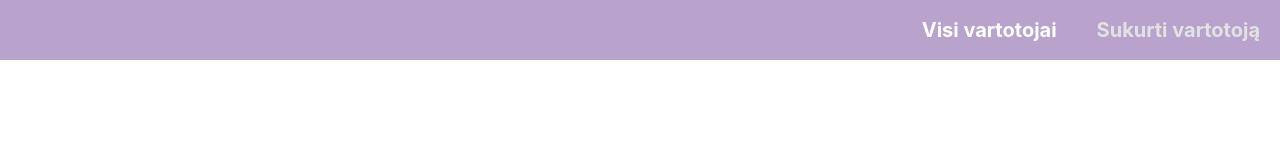
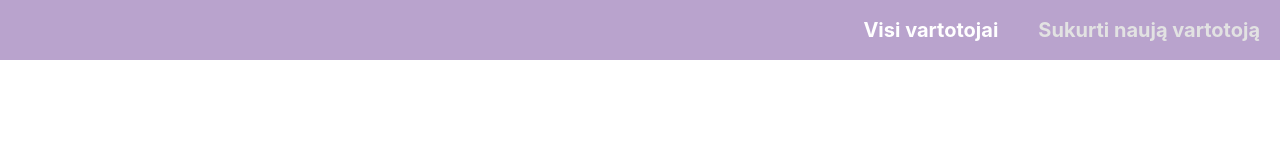
Before and after one commit to nebylica/egzaminas, a React (Create React App) app: page / in a window 1280 px wide. Shown: the top 160 px of the page. Built offline with nearby package versions, Linux system fonts and the light colour scheme; no server answers.

Commit message:
10 commit, final

```diff
--- a/src/components/Navbar.js
+++ b/src/components/Navbar.js
@@ -18,7 +18,7 @@ function Navbar() {
     return (
         <div className='navbar'>
             <Link style={{color: oneColor}} to='/'>Visi vartotojai</Link>
-            <Link style={{color: twoColor}} to='/createUser'>Sukurti vartotoją</Link>
+            <Link style={{color: twoColor}} to='/createUser'>Sukurti naują vartotoją</Link>
         </div>
     );
 }
--- a/src/components/UserCard.js
+++ b/src/components/UserCard.js
@@ -17,7 +17,6 @@ function UserCard({users, setUsers, setUpdateUser}) {
         setUpdateUser(userData)
         history.push('/updateUser')
     }
-
 
     return (
         <>
--- a/src/pages/UpdateUser.js
+++ b/src/pages/UpdateUser.js
@@ -1,4 +1,4 @@
-import {useRef, useState} from 'react';
+import {useState} from 'react';
 import http from "../plugins/Fetch";
 import {useHistory} from "react-router-dom";
 
@@ -40,8 +40,6 @@ function UpdateUser({updateUser, setUsers}) {
         })
     }
 
-
-
     return (
         <div className='inputsForm d-flex-center column'>
             <input type="text" placeholder="Vardas" value={name} onChange={(e) => setName(e.target.value)}/>
```
Also changed, not shown: 1 other file (tests, documents, lock files or other folders).
